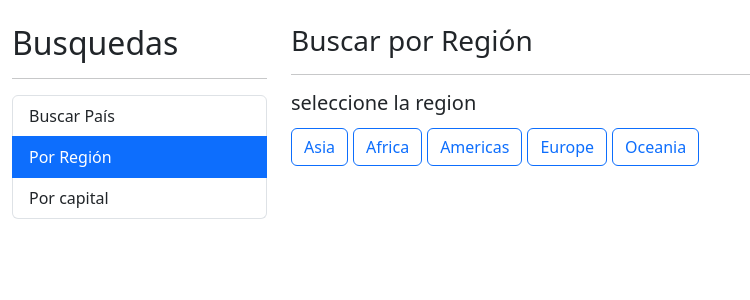
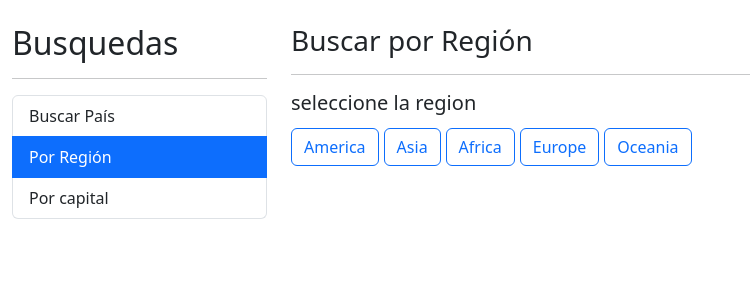
Before and after one commit to Cristian3110/SPA_country, an Angular app: page /region in a window 1280 px wide. Shown: the top 300 px of the page, without its empty margins (0-750 px from the left). Built offline with nearby package versions, Linux system fonts and the light colour scheme.

Commit message:
modication of the name Europe in regiones of the component porRegion

```diff
--- a/src/app/pais/components/pais-tabla/pais-tabla.component.html
+++ b/src/app/pais/components/pais-tabla/pais-tabla.component.html
@@ -12,7 +12,7 @@
     <tr *ngFor="let pais of paises; let i = index">
       <td>{{ i + 1 }}</td>
       <td>
-        <img [src]="pais.flags.svg" alt="" class="small-flag" />
+        <img [src]="pais.flags.svg" class="small-flag" />
       </td>
       <td>{{ pais.capital }} - {{ pais.name.common }}</td>
       <td>{{ pais.population | number }}</td>
--- a/src/app/pais/pages/por-region/por-region.component.html
+++ b/src/app/pais/pages/por-region/por-region.component.html
@@ -20,4 +20,10 @@
       {{ region | titlecase }}
     </button>
   </div>
+  <div *ngIf="paises.length > 0" class="row">
+    <div class="col">
+      <!--Table -->
+      <app-pais-tabla [paises]="paises"></app-pais-tabla>
+    </div>
+  </div>
 </div>
--- a/src/app/pais/pages/por-region/por-region.component.ts
+++ b/src/app/pais/pages/por-region/por-region.component.ts
@@ -8,7 +8,7 @@ import { Country } from '../../interfaces/pais.interface';
   styleUrls: ['./por-region.component.css'],
 })
 export class PorRegionComponent {
-  regiones: string[] = ['Asia', 'Africa', 'Americas', 'Europe', 'Oceania'];
+  regiones: string[] = ['America', 'Asia', 'Africa', 'Europe', 'Oceania'];
   paises: Country[] = [];
   regionActiva: string = '';
 
```
Also changed, not shown: src/assets/notfound.png (added).
